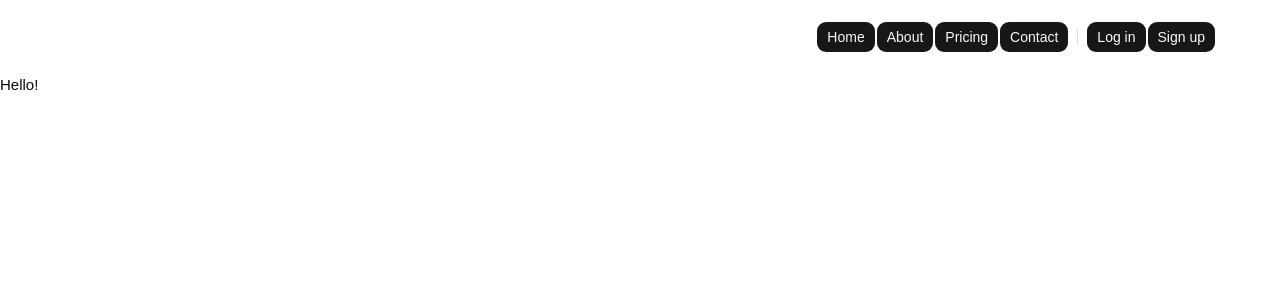
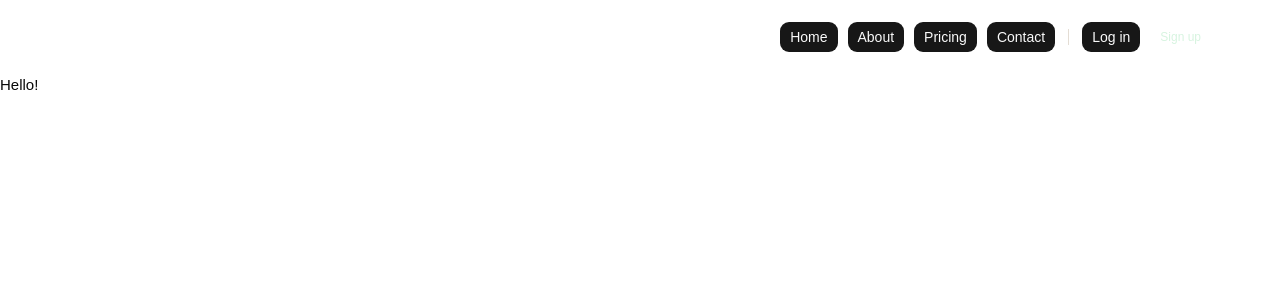
Before and after one commit to Riiiviii/agent-stock-helper, a React (Vite) app in the folder frontend/: page / in a window 1280 px wide. Shown: the top 300 px of the page. Built offline with nearby package versions, Linux system fonts and the light colour scheme; a web font is replaced by a local one.

Commit message:
feat: add variant prop to NavbarLink component

```diff
--- a/frontend/src/components/layout/navbar-link.tsx
+++ b/frontend/src/components/layout/navbar-link.tsx
@@ -1,15 +1,24 @@
 import { Link } from "@tanstack/react-router";
-import { Button } from "../ui/button";
+import { Button, buttonVariants } from "../ui/button";
+import { type VariantProps } from "class-variance-authority";
 
 interface NavbarLinkProp {
   href: string;
   label: string;
   exact?: boolean;
+  variant?: VariantProps<typeof buttonVariants>["variant"];
 }
 
-export default function NavbarLink({ href, label, exact }: NavbarLinkProp) {
+export default function NavbarLink({
+  href,
+  label,
+  exact,
+  variant = "default",
+}: NavbarLinkProp) {
   return (
     <Button
+      className="ml-1 mr-1"
+      variant={variant}
       render={<Link to={href} activeOptions={{ exact: exact ?? false }} />}
     >
       {label}
--- a/frontend/src/index.css
+++ b/frontend/src/index.css
@@ -150,6 +150,7 @@
   --sidebar-ring: oklch(0.556 0 0);
 }
 
+
 @layer base {
   * {
     @apply border-border outline-ring/50;
```
